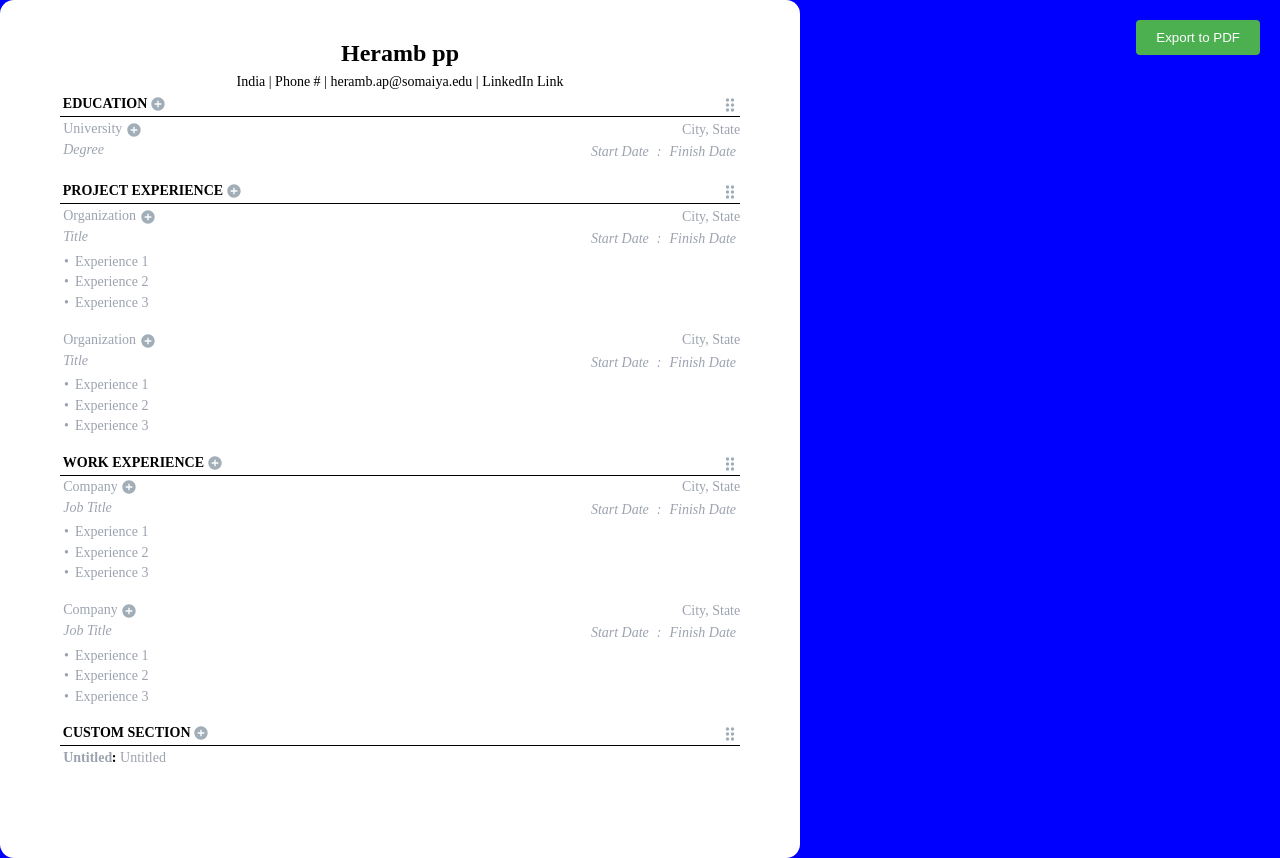
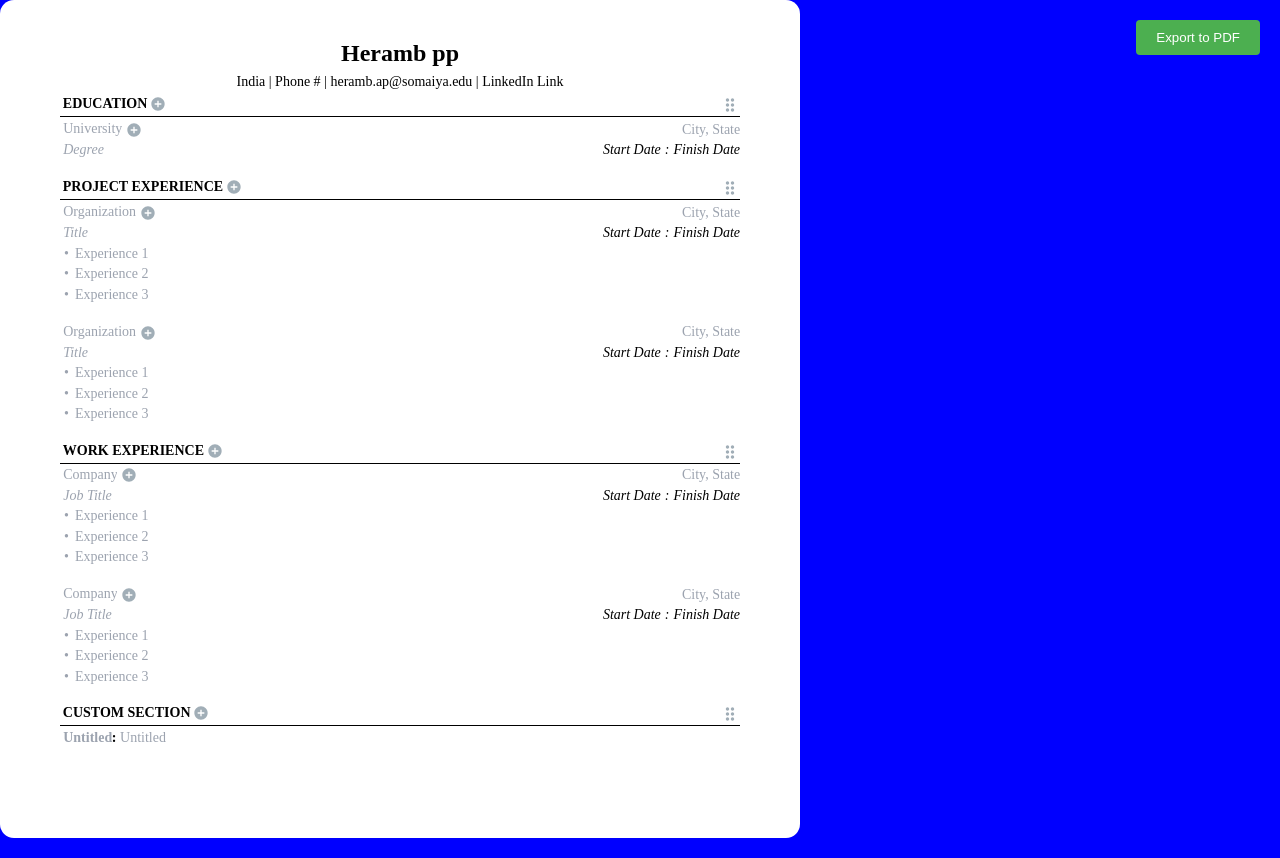
Before and after one commit to aarushsaboo/resume-frontend, a React (Create React App) app: page / in a window 1280 px wide. Built offline with nearby package versions, Linux system fonts and the light colour scheme; the HTML template or start-up script is replaced by a standard one.

Commit message:
Degree stuff works properly now. Gotta simplify it next. Then the bullet stuff. Then the headings. Then the plus svg. Then use state.

```diff
--- a/src/components/Degree/Degree.js
+++ b/src/components/Degree/Degree.js
@@ -1,6 +1,7 @@
 import { useDynamicWidth } from "../../hooks/useDynamicWidth"
 import { useDatePicker } from "../../hooks/useDatePicker"
 import DatePicker from "react-datepicker"
+import { useEffect, useRef } from "react"
 import "react-datepicker/dist/react-datepicker.css"
 import styles from "./Degree.module.css"
 
@@ -22,7 +23,32 @@ const Degree = ({ degree, leftIconStyles, rightIconStyles }) => {
     toggleStartPicker,
     toggleEndPicker,
     formatDate,
+    closePickers,
   } = useDatePicker()
+
+  const datePickerRef = useRef(null)
+
+  useEffect(() => {
+    const handleClickOutside = (event) => {
+      if (
+        datePickerRef.current &&
+        !datePickerRef.current.contains(event.target)
+      ) {
+        closePickers()
+      }
+    }
+
+    document.addEventListener("mousedown", handleClickOutside)
+    return () => document.removeEventListener("mousedown", handleClickOutside)
+  }, [closePickers])
+
+  const getDateDisplay = () => {
+    const start = startDate ? formatDate(startDate) : "Start Date"
+    const end = endDate ? formatDate(endDate) : "Finish Date"
+    return { start, end }
+  }
+
+  const dates = getDateDisplay()
 
   return (
     <div className={styles.degree}>
@@ -48,11 +74,11 @@ const Degree = ({ degree, leftIconStyles, rightIconStyles }) => {
         <div className={rightIconStyles}></div>
       </div>
       <div className={styles.part2}>
-        <div className={styles.graduationDate}>
+        <div className={styles.graduationDate} ref={datePickerRef}>
           <div className={styles.datePickerWrapper}>
-            <div className={styles.dateText} onClick={toggleStartPicker}>
-              Start Date{startDate ? `: ${formatDate(startDate)}` : ""}
-            </div>
+            <span className={styles.dateText} onClick={toggleStartPicker}>
+              {dates.start}
+            </span>
             {isStartPickerOpen && (
               <div className={styles.pickerContainer}>
                 <DatePicker
@@ -70,9 +96,9 @@ const Degree = ({ degree, leftIconStyles, rightIconStyles }) => {
           </div>
           <span className={styles.dateSeparator}>:</span>
           <div className={styles.datePickerWrapper}>
-            <div className={styles.dateText} onClick={toggleEndPicker}>
-              Finish Date{endDate ? `: ${formatDate(endDate)}` : ""}
-            </div>
+            <span className={styles.dateText} onClick={toggleEndPicker}>
+              {dates.end}
+            </span>
             {isEndPickerOpen && (
               <div className={styles.pickerContainer}>
                 <DatePicker
--- a/src/components/Degree/Degree.module.css
+++ b/src/components/Degree/Degree.module.css
@@ -32,10 +32,6 @@
     white-space: nowrap;
 }
 
-.inputWrapper:hover {
-    background-color: rgba(0, 0, 0, 0.02);
-}
-
 .input {
     border: none;
     outline: none;
@@ -44,7 +40,7 @@
     font-size: inherit;
     line-height: inherit;
     background: transparent;
-    color: rgb(156 163 175);
+    color: black;
     cursor: text;
     font-style: italic;
 }
@@ -74,6 +70,7 @@
     position: relative;
     font-size: 14px;
     margin-left: auto;
+    flex-shrink: 0;
 }
 
 .graduationDate {
@@ -85,20 +82,20 @@
     font-style: italic;
     display: flex;
     align-items: center;
-    color: rgb(156 163 175);
+    color: black;
     cursor: pointer;
+    white-space: nowrap;
 }
 
 .datePickerWrapper {
     position: relative;
-    display: inline-block;
+    display: inline-flex;
 }
 
 .dateText {
     display: inline-block;
-    padding: 2px 4px;
+    transition: background-color 0.15s ease;
     border-radius: 2px;
-    transition: background-color 0.15s ease;
 }
 
 .dateText:hover {
@@ -108,7 +105,7 @@
 .pickerContainer {
     position: absolute;
     top: 100%;
-    left: 0;
+    right: 0;
     z-index: 10;
     background: white;
     border: 1px solid rgba(0, 0, 0, 0.1);
--- a/src/hooks/useDatePicker.js
+++ b/src/hooks/useDatePicker.js
@@ -1,5 +1,4 @@
-// hooks/useDatePicker.js
-import { useState } from "react"
+import { useState, useCallback } from "react"
 
 export const useDatePicker = () => {
   const [startDate, setStartDate] = useState(null)
@@ -25,6 +24,11 @@ export const useDatePicker = () => {
     setIsStartPickerOpen(false)
   }
 
+  const closePickers = useCallback(() => {
+    setIsStartPickerOpen(false)
+    setIsEndPickerOpen(false)
+  }, [])
+
   return {
     startDate,
     endDate,
@@ -35,5 +39,6 @@ export const useDatePicker = () => {
     toggleStartPicker,
     toggleEndPicker,
     formatDate,
+    closePickers,
   }
 }
```
